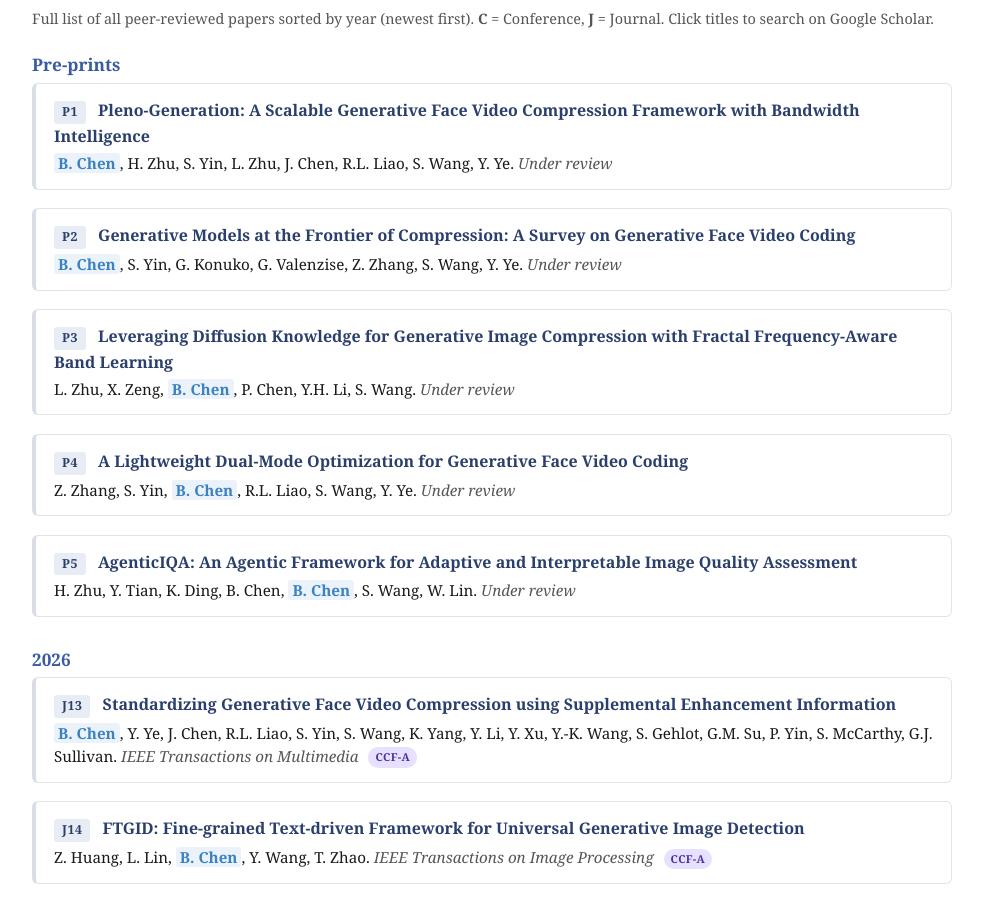
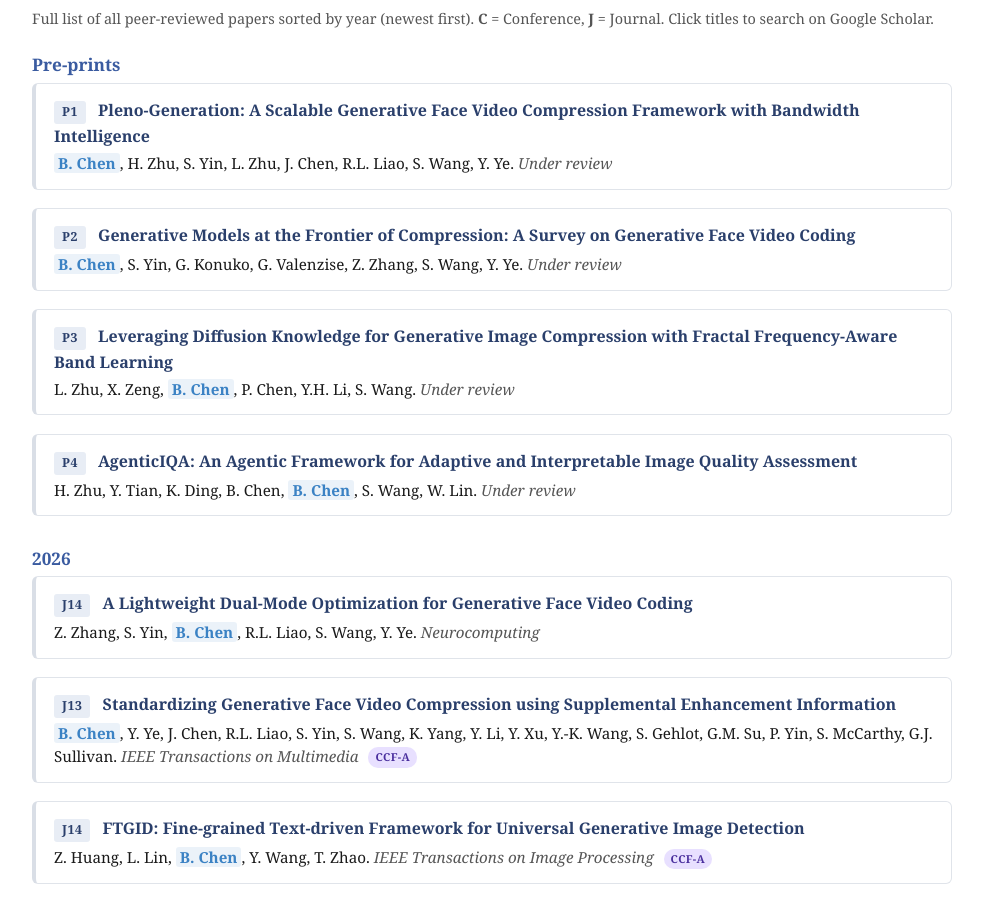
Before and after one commit to Berlin0610/bolin-homepage, a plain HTML site: page full-papers.html in a window 1280 px wide. Shown: the part 176-1075 px from the top of the page, without its empty margins (148-1136 px from the left). Drawn offline with Linux system fonts and the light colour scheme.

Commit message:
Update full-papers.html

```diff
--- a/full-papers.html
+++ b/full-papers.html
@@ -107,11 +107,6 @@
     </li>
     <li class="pub-item">
       <span class="pub-tag">P4</span>
-      <a class="pub-title" target="_blank" href="https://scholar.google.com/scholar?q=A%20Lightweight%20Dual-Mode%20Optimization%20for%20Generative%20Face%20Video%20Coding">A Lightweight Dual-Mode Optimization for Generative Face Video Coding</a>
-      <span class="pub-authors">Z. Zhang, S. Yin, <span class="author-self">B. Chen</span>, R.L. Liao, S. Wang, Y. Ye. <span class="pub-venue">Under review</span></span>
-    </li>
-    <li class="pub-item">
-      <span class="pub-tag">P5</span>
       <a class="pub-title" target="_blank" href="https://scholar.google.com/scholar?q=AgenticIQA%3A%20An%20Agentic%20Framework%20for%20Adaptive%20and%20Interpretable%20Image%20Quality%20Assessment">AgenticIQA: An Agentic Framework for Adaptive and Interpretable Image Quality Assessment</a>
       <span class="pub-authors">H. Zhu, Y. Tian, K. Ding, B. Chen, <span class="author-self">B. Chen</span>, S. Wang, W. Lin. <span class="pub-venue">Under review</span></span>
     </li>
@@ -119,6 +114,11 @@
 
   <h3>2026</h3>
   <ul class="pub-list">
+    <li class="pub-item">
+      <span class="pub-tag">J14</span>
+      <a class="pub-title" target="_blank" href="https://scholar.google.com/scholar?q=A%20Lightweight%20Dual-Mode%20Optimization%20for%20Generative%20Face%20Video%20Coding">A Lightweight Dual-Mode Optimization for Generative Face Video Coding</a>
+      <span class="pub-authors">Z. Zhang, S. Yin, <span class="author-self">B. Chen</span>, R.L. Liao, S. Wang, Y. Ye. <span class="pub-venue">Neurocomputing</span></span>
+    </li>
     <li class="pub-item">
       <span class="pub-tag">J13</span>
       <a class="pub-title" target="_blank" href="https://scholar.google.com/scholar?q=Standardizing%20Generative%20Face%20Video%20Compression%20using%20Supplemental%20Enhancement%20Information">Standardizing Generative Face Video Compression using Supplemental Enhancement Information</a>
```
